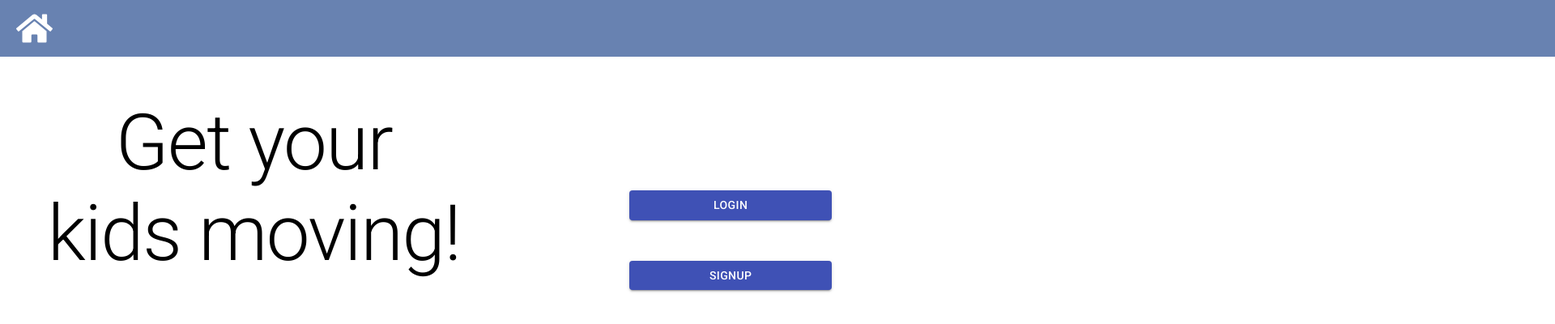
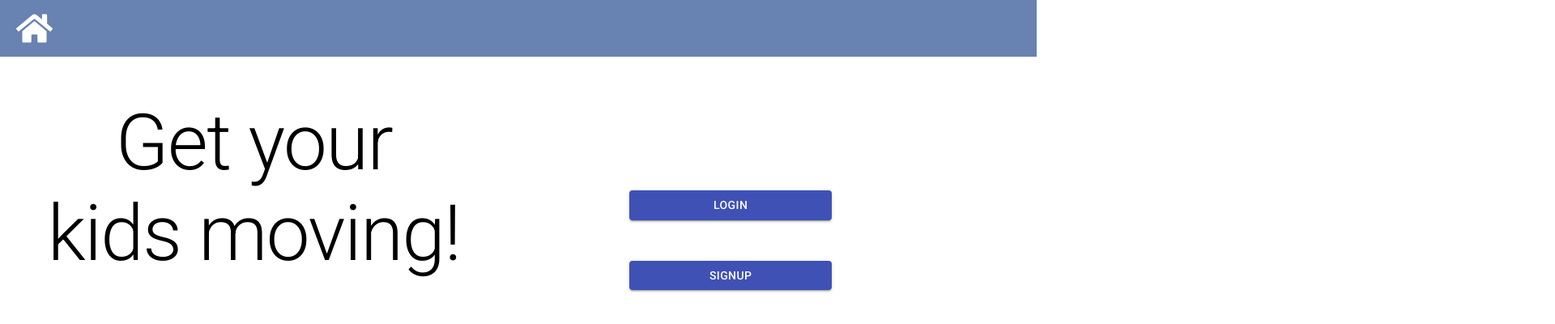
Before and after one commit to capstone-aphrodite/capstone, a React (Create React App) app: page / in a window 1280 px wide. Shown: the top 400 px of the page at 81% size, 1920 px wide, since content can reach past the window. Built offline with nearby package versions, Linux system fonts and the light colour scheme; no server answers.

Commit message:
fix: fixing navbar width

```diff
--- a/src/App.css
+++ b/src/App.css
@@ -45,7 +45,6 @@ nav {
   display: flex;
   height: 50px;
   padding: 10px;
-  width: 250%;
 }
 
 nav a {
```
